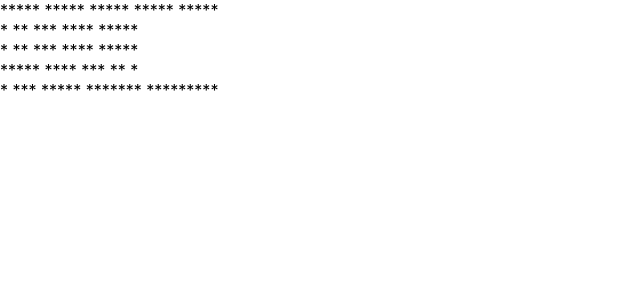
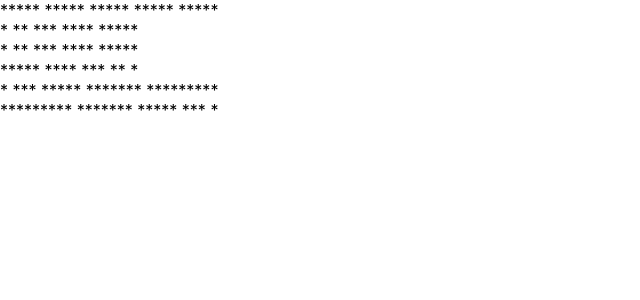
Before and after one commit to AnirupPat/reactjs-star-patterns, a React (Create React App) app: page / in a window 1280 px wide. Shown: the top 300 px of the page, without its empty margins (0-640 px from the left). Built offline with nearby package versions, Linux system fonts and the light colour scheme.

Commit message:
ReversedPyramidStarPattern

```diff
--- a/src/App.js
+++ b/src/App.js
@@ -3,6 +3,7 @@ import DownwardTriangleStarPattern from './components/DownwardTriangleStarPatter
 import LeftTriangleStarPattern from './components/LeftTriangleStarPattern/LeftTriangleStarPattern';
 import PyramidStarPattern from './components/PyramidStarPattern/PyramidStarPattern';
 import PyramidStarPatternAnother from './components/PyramidStarPattern/PyramidStarPatternAnother';
+import ReversedPyramidStarPattern from './components/ReversedPyramidStarPattern/ReversedPyramidStarPattern';
 import RightTriangleStarPattern from './components/RightTriangleStarPattern/RightTriangleStarPattern';
 import SquarePatterns from './components/SquarePatterns/SquarePatterns';
 
@@ -13,8 +14,8 @@ function App() {
       <RightTriangleStarPattern />
       <LeftTriangleStarPattern />
       <DownwardTriangleStarPattern />
-
       <PyramidStarPatternAnother />
+      <ReversedPyramidStarPattern />
     </div>
 
   );
--- /dev/null
+++ b/src/components/ReversedPyramidStarPattern/ReversedPyramidStarPattern.js
@@ -0,0 +1,21 @@
+const ReversedPyramidStarPattern = () => {
+    const n = 5;
+    let string = "";
+    for (let i = 1; i <= n; i++) {
+      for (let j = 1; j < i; j++) {
+        // to print spaces...
+        string += ' ';
+
+      }
+      // to print stars...
+      for(let k = 0; k <= (n*2)-i*2; k++) {
+        string += "*";
+      }
+
+      string += "\n";
+    }
+    console.log(string);
+    return <div>{string}</div>;
+  };
+
+  export default ReversedPyramidStarPattern;
```
